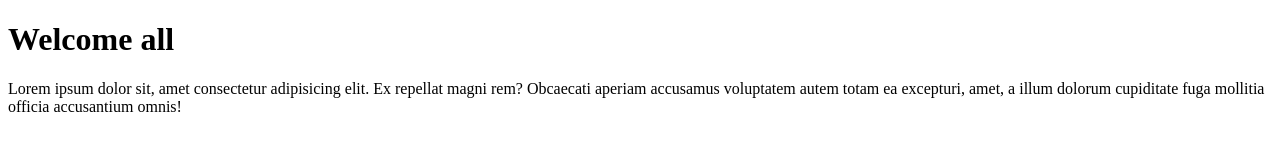
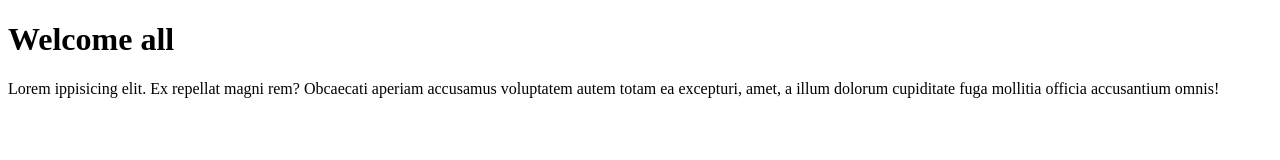
Before and after one commit to JohnSamRaj/SampleRepo, a plain HTML site: page index.html in a window 1280 px wide. Drawn offline with Linux system fonts and the light colour scheme.

Commit message:
Update index.html

```diff
--- a/index.html
+++ b/index.html
@@ -7,6 +7,6 @@
 </head>
 <body>
     <h1>Welcome all</h1>
-    <p>Lorem ipsum dolor sit, amet consectetur adipisicing elit. Ex repellat magni rem? Obcaecati aperiam accusamus voluptatem autem totam ea excepturi, amet, a illum dolorum cupiditate fuga mollitia officia accusantium omnis!</p>
+    <p>Lorem ippisicing elit. Ex repellat magni rem? Obcaecati aperiam accusamus voluptatem autem totam ea excepturi, amet, a illum dolorum cupiditate fuga mollitia officia accusantium omnis!</p>
 </body>
 </html>
```
